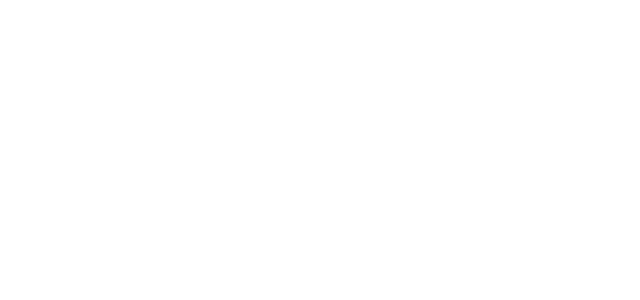
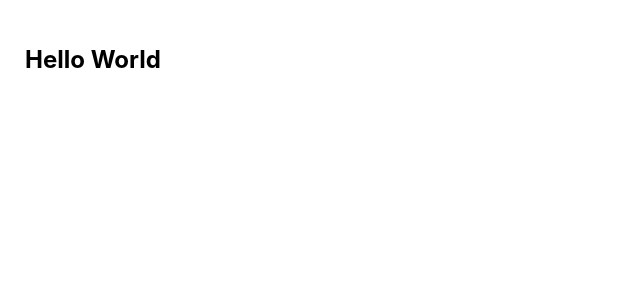
Before and after one commit to vandat598/tiktok-ui, a React (Create React App) app: page / in a window 1280 px wide. Shown: the top 300 px of the page, without its empty margins (0-640 px from the left). Built offline with nearby package versions, Linux system fonts and the light colour scheme.

Commit message:
update 12/5/2022

```diff
--- a/src/App.js
+++ b/src/App.js
@@ -1,5 +1,9 @@
 function App() {
-  return <div style={{ padding: '25px' }}></div>;
+  return (
+    <div style={{ padding: '25px' }}>
+      <h2>Hello World</h2>
+    </div>
+  );
 }
 
 export default App;
```
